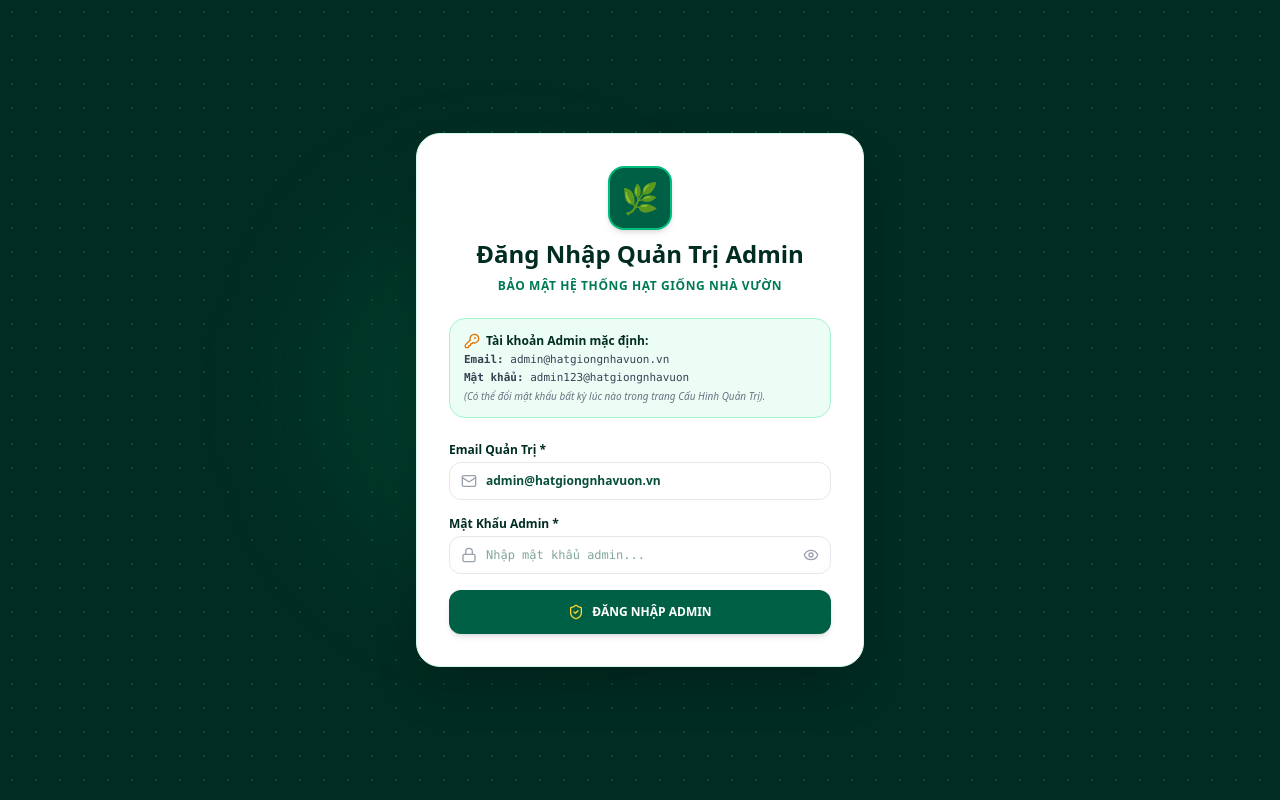
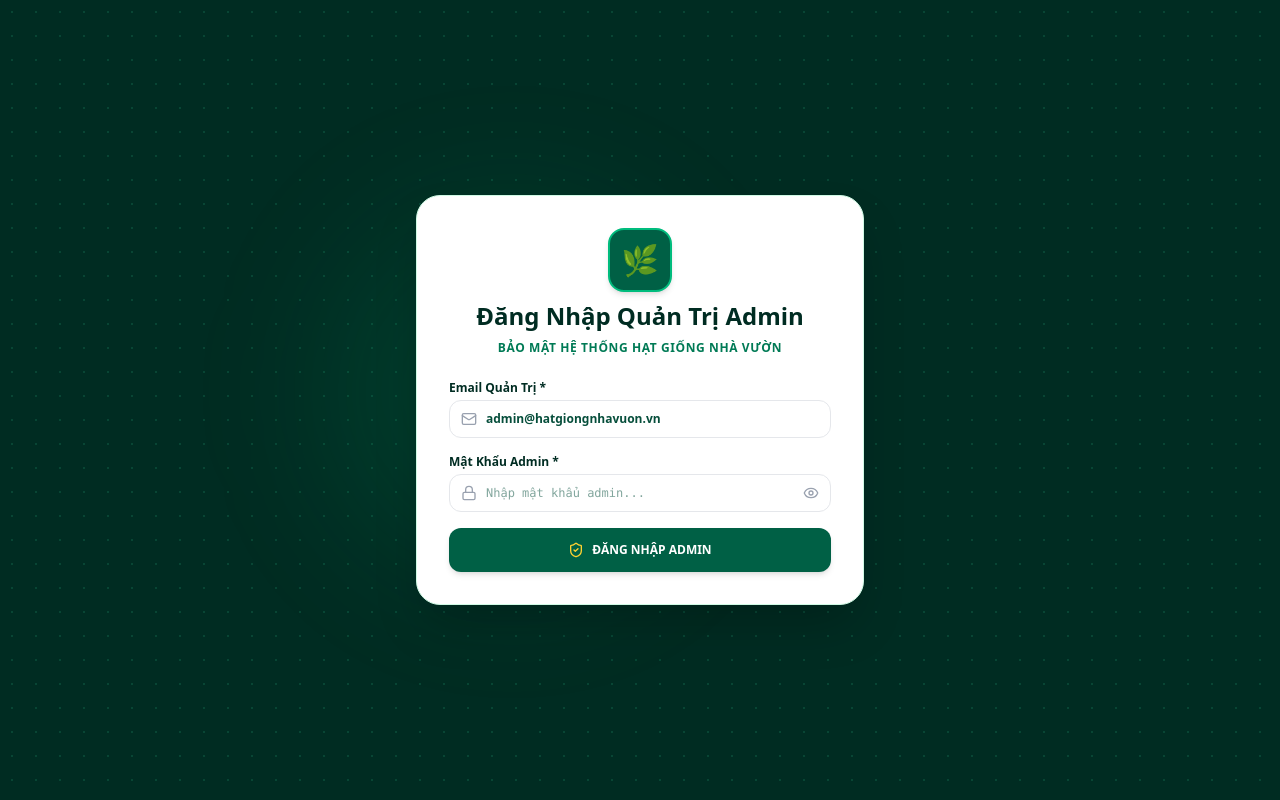
Before and after one commit to nguyencongnguyenmedia2-coder/hatgiongnhavuon, a Next.js app: page /admin/dang-nhap in a window 1280 px wide. Built offline with nearby package versions, Linux system fonts and the light colour scheme.

Commit message:
fix: remove default password helper box from admin login page

```diff
--- a/src/app/admin/dang-nhap/page.tsx
+++ b/src/app/admin/dang-nhap/page.tsx
@@ -51,23 +51,6 @@ export default function AdminLoginPage() {
           <h1 className="text-2xl font-black text-emerald-950">Đăng Nhập Quản Trị Admin</h1>
           <p className="text-xs text-emerald-700 font-bold uppercase tracking-wider">
             BẢO MẬT HỆ THỐNG HẠT GIỐNG NHÀ VƯỜN
-          </p>
-        </div>
-
-        {/* Security Notice */}
-        <div className="p-3.5 rounded-2xl bg-emerald-50 border border-emerald-200 text-xs text-emerald-900 space-y-1">
-          <div className="flex items-center gap-1.5 font-black text-emerald-950">
-            <KeyRound className="w-4 h-4 text-amber-600" />
-            <span>Tài khoản Admin mặc định:</span>
-          </div>
-          <p className="font-mono text-[11px] text-gray-700">
-            <strong>Email:</strong> admin@hatgiongnhavuon.vn
-          </p>
-          <p className="font-mono text-[11px] text-gray-700">
-            <strong>Mật khẩu:</strong> admin123@hatgiongnhavuon
-          </p>
-          <p className="text-[10px] text-gray-500 italic mt-1">
-            (Có thể đổi mật khẩu bất kỳ lúc nào trong trang Cấu Hình Quản Trị).
           </p>
         </div>
 
```
